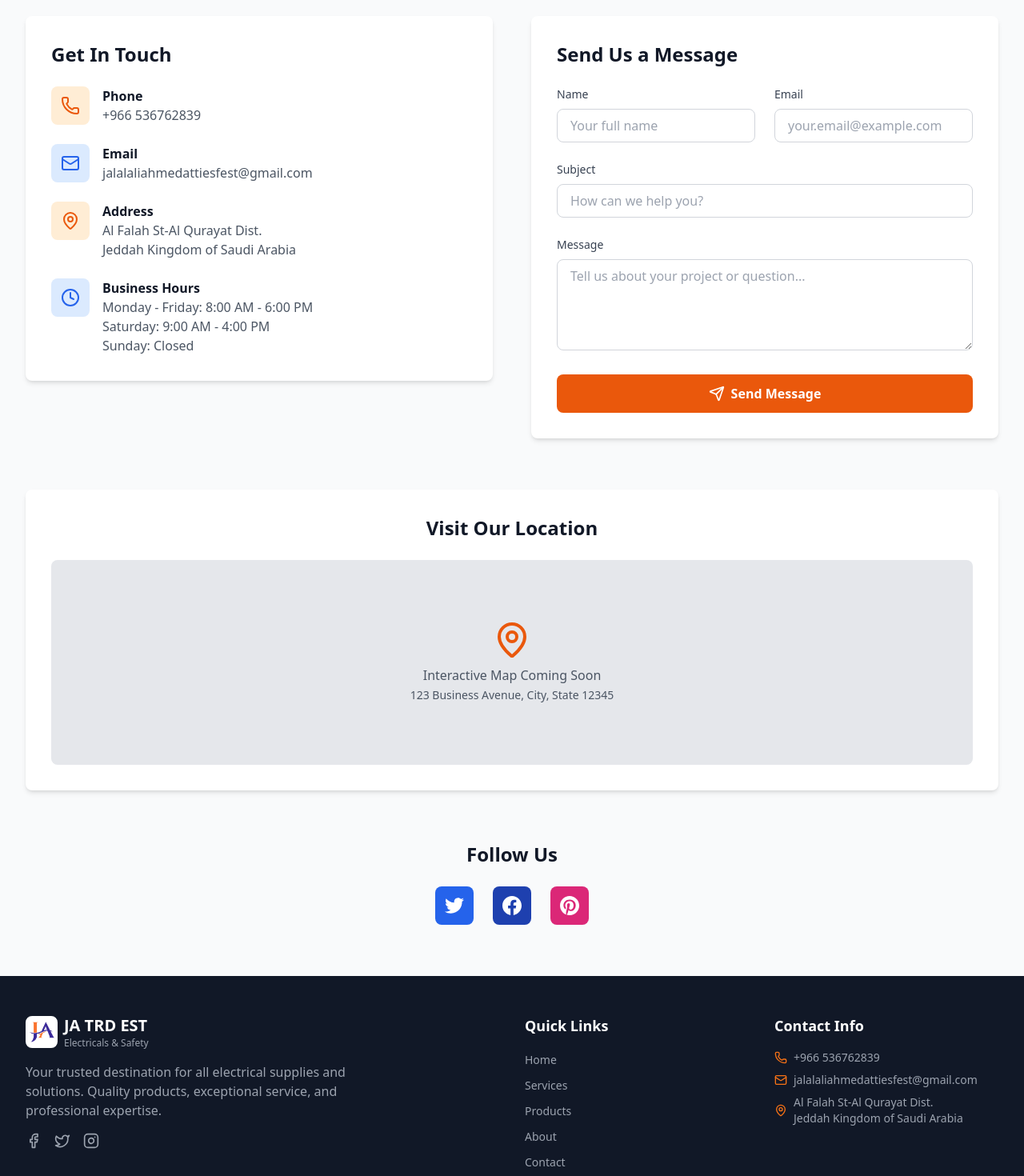
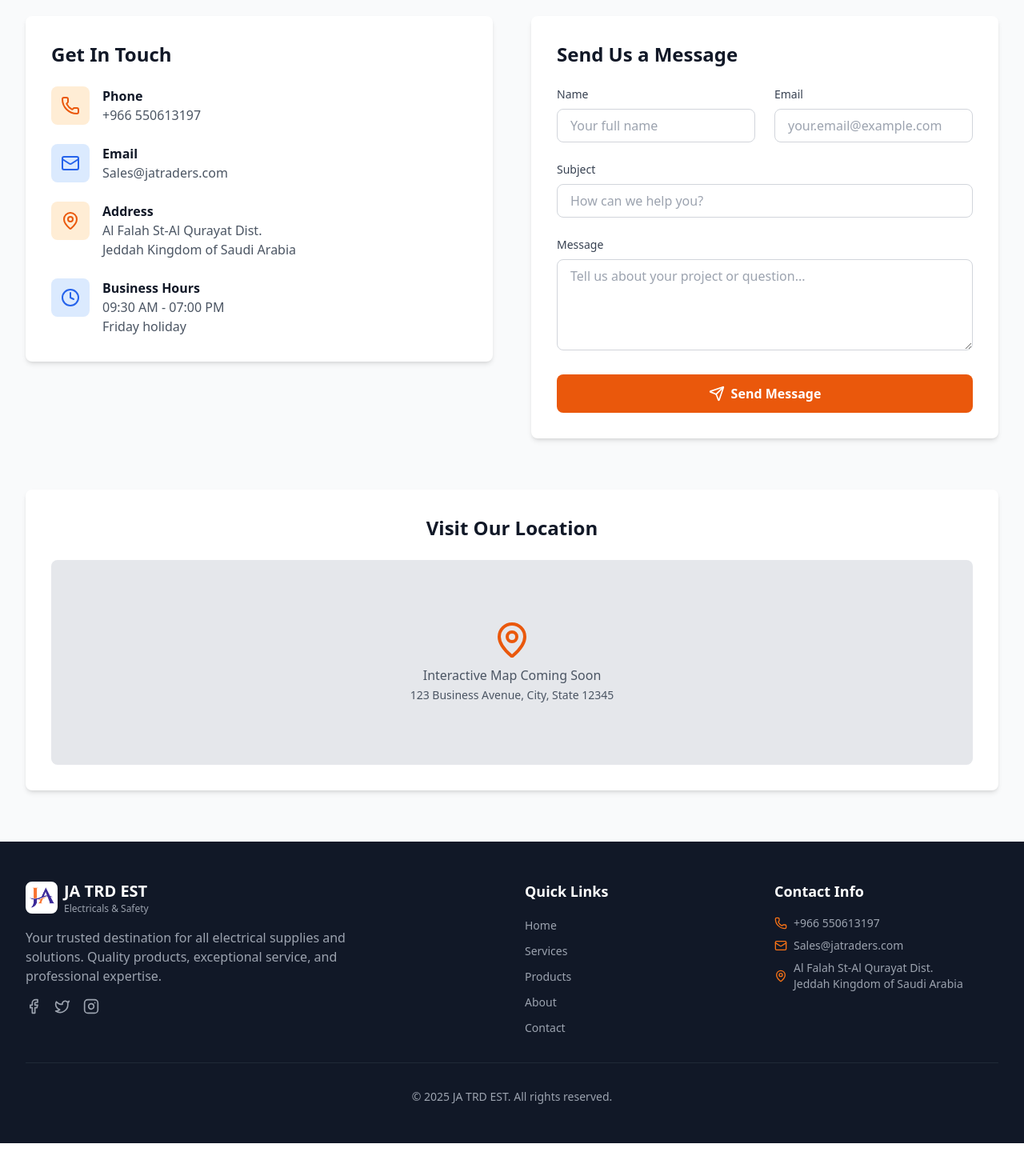
Before and after one commit to enhancia-co/ja-electricals, a React (Vite) app: page /contact in a window 1280 px wide. Shown: the part 300-1770 px from the top of the page at 80% size. After the commit the page ends 1729 px from the top, so only its background shows below. Built offline with nearby package versions, Linux system fonts and the light colour scheme.

Commit message:
Add: contact details added

```diff
--- a/src/components/Footer.tsx
+++ b/src/components/Footer.tsx
@@ -74,11 +74,11 @@ const Footer: React.FC = () => {
             <ul className="space-y-1 sm:space-y-2">
               <li className="flex items-center space-x-2">
                 <Phone size={14} className="sm:w-4 sm:h-4 text-orange-500" />
-                <span className="text-gray-400 text-xs sm:text-sm">+966 536762839</span>
+                <span className="text-gray-400 text-xs sm:text-sm">+966 550613197</span>
               </li>
               <li className="flex items-center space-x-2">
                 <Mail size={14} className="sm:w-4 sm:h-4 text-orange-500" />
-                <span className="text-gray-400 text-xs sm:text-sm">jalalaliahmedattiesfest@gmail.com</span>
+                <span className="text-gray-400 text-xs sm:text-sm">Sales@jatraders.com</span>
               </li>
               <li className="flex items-center space-x-2">
                 <MapPin size={14} className="sm:w-4 sm:h-4 text-orange-500" />
--- a/src/pages/Contact.tsx
+++ b/src/pages/Contact.tsx
@@ -60,7 +60,7 @@ const Contact = () => {
                   </div>
                   <div>
                     <h3 className="font-semibold text-gray-900 text-sm sm:text-base">Phone</h3>
-                    <p className="text-gray-600 text-sm sm:text-base">+966 536762839</p>
+                    <p className="text-gray-600 text-sm sm:text-base">+966 550613197</p>
                     {/* <p className="text-xs sm:text-sm text-gray-500">Mon-Fri 8:00 AM - 6:00 PM</p> */}
                   </div>
                 </div>
@@ -71,7 +71,7 @@ const Contact = () => {
                   </div>
                   <div>
                     <h3 className="font-semibold text-gray-900 text-sm sm:text-base">Email</h3>
-                    <p className="text-gray-600 text-sm sm:text-base">jalalaliahmedattiesfest@gmail.com</p>
+                    <p className="text-gray-600 text-sm sm:text-base">Sales@jatraders.com</p>
                     {/* <p className="text-xs sm:text-sm text-gray-500">We'll respond within 24 hours</p> */}
                   </div>
                 </div>
@@ -94,9 +94,9 @@ const Contact = () => {
                   <div>
                     <h3 className="font-semibold text-gray-900 text-sm sm:text-base">Business Hours</h3>
                     <div className="text-gray-600 text-sm sm:text-base">
-                      <p>Monday - Friday: 8:00 AM - 6:00 PM</p>
-                      <p>Saturday: 9:00 AM - 4:00 PM</p>
-                      <p>Sunday: Closed</p>
+                      <p>09:30 AM - 07:00 PM</p>
+                      <p>Friday holiday</p>
+                      {/* <p>Sunday: Closed</p> */}
                     </div>
                   </div>
                 </div>
@@ -226,7 +226,7 @@ const Contact = () => {
         </div>
 
         {/* Social Media */}
-        <div className="mt-8 sm:mt-12 md:mt-16 text-center">
+        {/* <div className="mt-8 sm:mt-12 md:mt-16 text-center">
           <h2 className="text-xl sm:text-2xl font-bold text-gray-900 mb-4 sm:mb-6">Follow Us</h2>
           <div className="flex justify-center space-x-4 sm:space-x-6">
             <a href="#" className="bg-blue-600 text-white p-2 sm:p-3 rounded-lg hover:bg-blue-700 transition-colors">
@@ -241,11 +241,11 @@ const Contact = () => {
             </a>
             <a href="#" className="bg-pink-600 text-white p-2 sm:p-3 rounded-lg hover:bg-pink-700 transition-colors">
               <svg className="h-5 w-5 sm:h-6 sm:w-6" fill="currentColor" viewBox="0 0 24 24">
-                <path d="M12.017 0C5.396 0 .029 5.367.029 11.987c0 5.079 3.158 9.417 7.618 11.174-.105-.949-.199-2.403.041-3.439.219-.937 1.406-5.957 1.406-5.957s-.359-.72-.359-1.781c0-1.663.967-2.911 2.168-2.911 1.024 0 1.518.769 1.518 1.688 0 1.029-.653 2.567-.992 3.992-.285 1.193.6 2.165 1.775 2.165 2.128 0 3.768-2.245 3.768-5.487 0-2.861-2.063-4.869-5.008-4.869-3.41 0-5.409 2.562-5.409 5.199 0 1.033.394 2.143.889 2.741.097.118.112.223.083.345-.09.375-.293 1.199-.334 1.363-.053.225-.172.271-.402.165-1.495-.69-2.433-2.878-2.433-4.646 0-3.776 2.748-7.252 7.92-7.252 4.158 0 7.392 2.967 7.392 6.923 0 4.135-2.607 7.462-6.233 7.462-1.214 0-2.357-.629-2.748-1.378l-.748 2.853c-.271 1.043-1.002 2.35-1.492 3.146C9.57 23.812 10.763 24.009 12.017 24.009c6.624 0 11.99-5.367 11.99-11.988C24.007 5.367 18.641.001 12.017.001z"/>
+                <path d="M7.75 2h8.5A5.75 5.75 0 0 1 22 7.75v8.5A5.75 5.75 0 0 1 16.25 22h-8.5A5.75 5.75 0 0 1 2 16.25v-8.5A5.75 5.75 0 0 1 7.75 2zm0 1.5A4.25 4.25 0 0 0 3.5 7.75v8.5A4.25 4.25 0 0 0 7.75 20.5h8.5A4.25 4.25 0 0 0 20.5 16.25v-8.5A4.25 4.25 0 0 0 16.25 3.5h-8.5zm4.25 3.25a5.25 5.25 0 1 1 0 10.5a5.25 5.25 0 0 1 0-10.5zm0 1.5a3.75 3.75 0 1 0 0 7.5a3.75 3.75 0 0 0 0-7.5zm5.25.75a1 1 0 1 1-2 0a1 1 0 0 1 2 0z"/>
               </svg>
             </a>
           </div>
-        </div>
+        </div> */}
       </div>
     </div>
   );
--- a/src/pages/Home.tsx
+++ b/src/pages/Home.tsx
@@ -413,8 +413,8 @@ const Home: React.FC = () => {
 
           <div className="grid grid-cols-1 sm:grid-cols-2 md:grid-cols-3 gap-6 sm:gap-8 mb-8 sm:mb-12">
             {[
-              { icon: Phone, title: "Phone", info: "+966 536762839", subInfo: "Mon-Fri 8:00 AM - 6:00 PM", color: "orange" },
-              { icon: Mail, title: "Email", info: "jalalaliahmedattiesfest@gmail.com", subInfo: "", color: "blue" },
+              { icon: Phone, title: "Phone", info: "+966 550613197", subInfo: "09:30 AM - 7:00 PM, Friday holiday", color: "orange" },
+              { icon: Mail, title: "Email", info: "Sales@jatraders.com", subInfo: "", color: "blue" },
               { icon: MapPin, title: "Address", info: "Al Falah St-Al Qurayat Dist.", subInfo: "Jeddah Kingdom of Saudi Arabia", color: "orange" }
             ].map((item, index) => (
               <div
```
